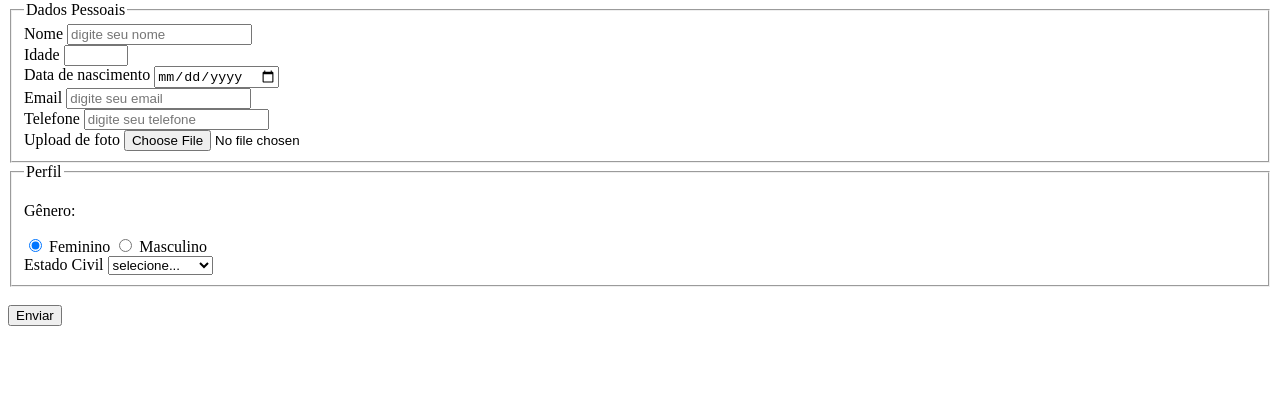
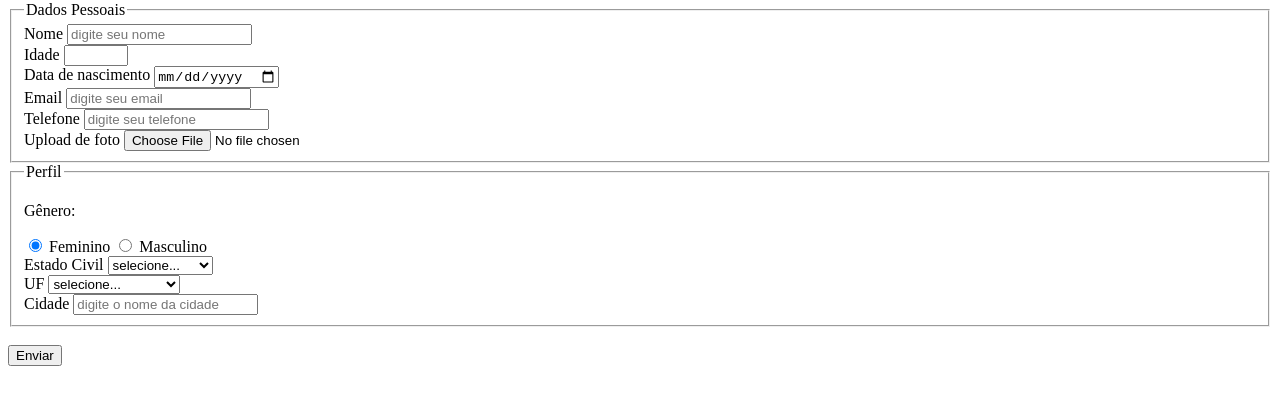
Before and after one commit to bonisvc/portfolio, a plain HTML site: page pesquisa-culturama/index.html in a window 1280 px wide. Shown: the part 79-484 px from the top of the page. Drawn offline with Linux system fonts and the light colour scheme.

Commit message:
federation unit and city options added

```diff
--- a/pesquisa-culturama/index.html
+++ b/pesquisa-culturama/index.html
@@ -54,6 +54,21 @@
                         <option value="stableJoin">União Estável</option>
                     </select>
                     <br>
+                    <label for="federationUnit">UF</label>
+                    <select name="federationUnit">
+                        <option value="notInformed">selecione...</option>
+                        <option value="rj">Rio de Janeiro</option>
+                        <option value="sp">São Paulo</option>
+                        <option value="mg">Minas Gerais</option>
+                        <option value="rs">Rio Grande do Sul</option>
+                        <option value="pr">Paraná</option>
+                        <option value="sc">Santa Catarina</option>
+                        <option value="es">Espírito Santo</option>
+                    </select>
+                    <br>
+                    <label for="city">Cidade</label>
+                    <input type="text" name="city" placeholder="digite o nome da cidade">
+                    <br>
 
                 </fieldset>
 
```
